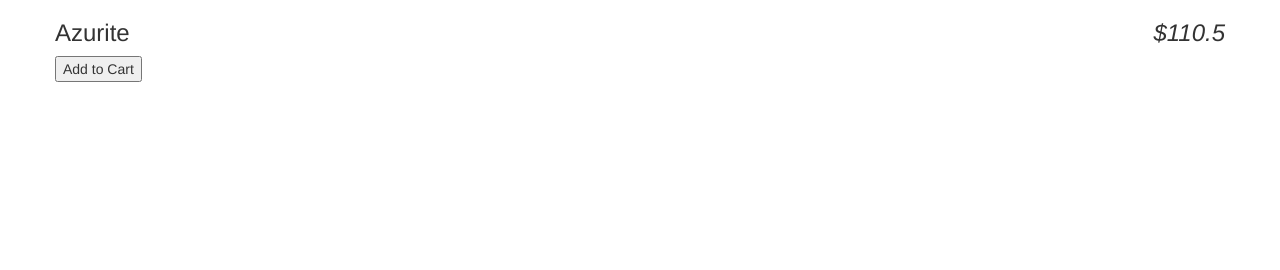
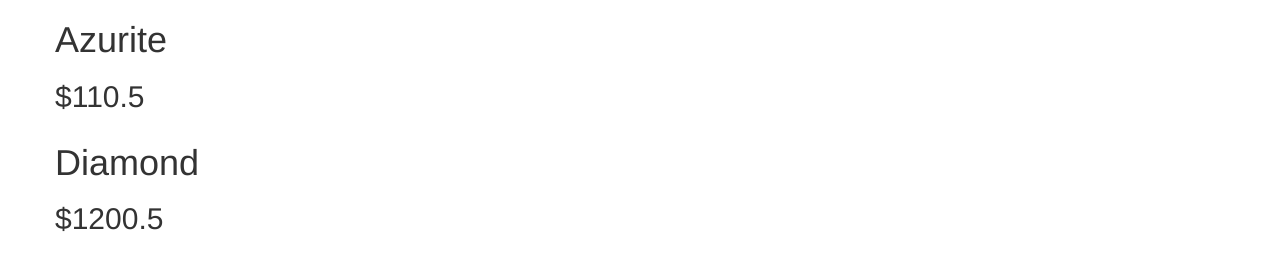
Before and after one commit to NickMattmiller/HM5, a plain HTML site: page index.htm in a window 1280 px wide. Drawn offline with Linux system fonts and the light colour scheme.

Commit message:
1.7 commit.

```diff
--- a/index.htm
+++ b/index.htm
@@ -4,12 +4,11 @@
 	  <link rel="stylesheet" type="text/css" href="css/bootstrap.min.css">
 </head>
 <body class="container" ng-controller="StoreController as store">
-    <div class="product row">
-      <h3>
-        {{store.product.name}}
-        <em class="pull-right">${{store.product.price}}</em>
-      </h3>
-      <button>Add to Cart</button>
+    <div ng-repeat="product in store.products" class="product row">
+	<h1>{{product.name}}</h1>
+	<h2>${{product.price}}</h2>
+	<p>{{gemStore.product.description}}</p>
+      <button ng-show="product.canPurchase">Add to Cart</button>
     </div>
 	<script type="text/javascript" src="js/angular.min.js"></script>
 	<script type="text/javascript" src="js/app.js"></script>
--- a/js/app.js
+++ b/js/app.js
@@ -2,13 +2,17 @@
   var app = angular.module('gemStore', []);
 
   app.controller('StoreController', function(){
-    this.product = gem;
+    this.products = gems;
   });
 
-  var gem = {
+  var gems = [ {
     name: 'Azurite',
     price: 110.50,
-    canPurchase: false,
-    soldOut: true
-  };
+  },
+
+   {
+    name: 'Diamond',
+    price: 1200.50,
+  }
+  ];
 })();
```
